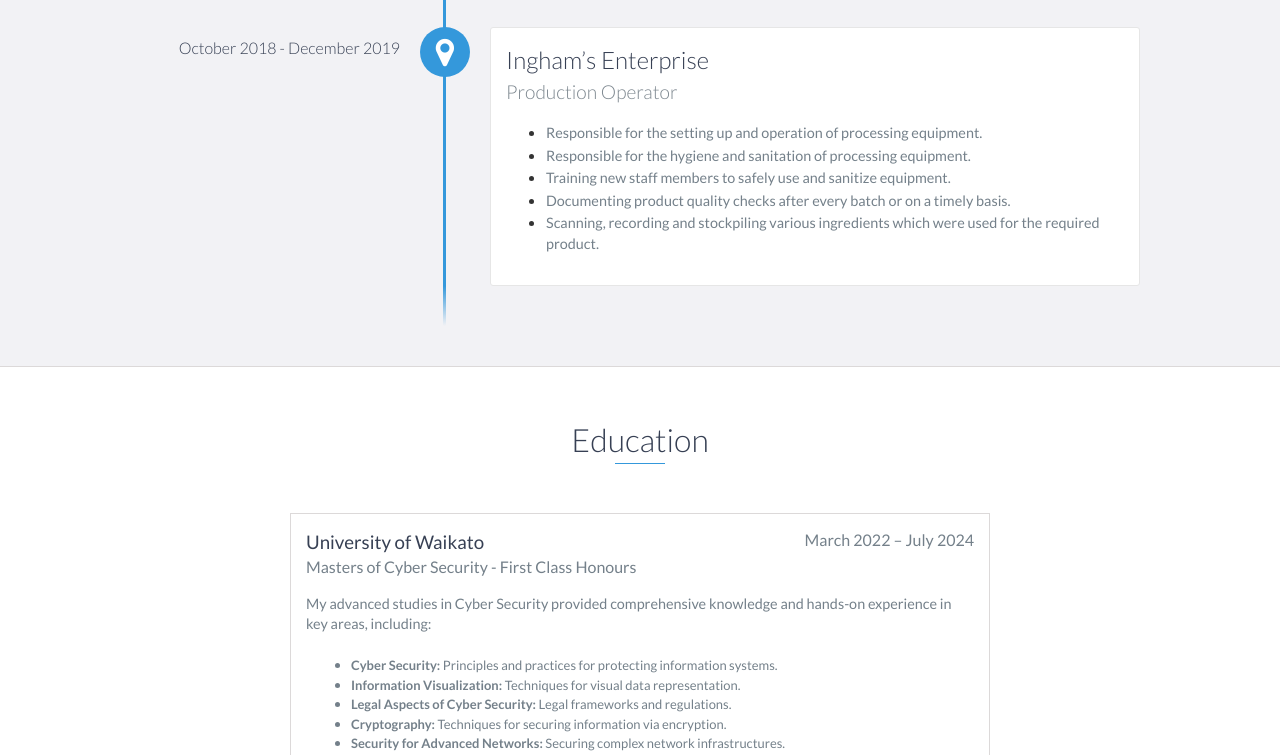
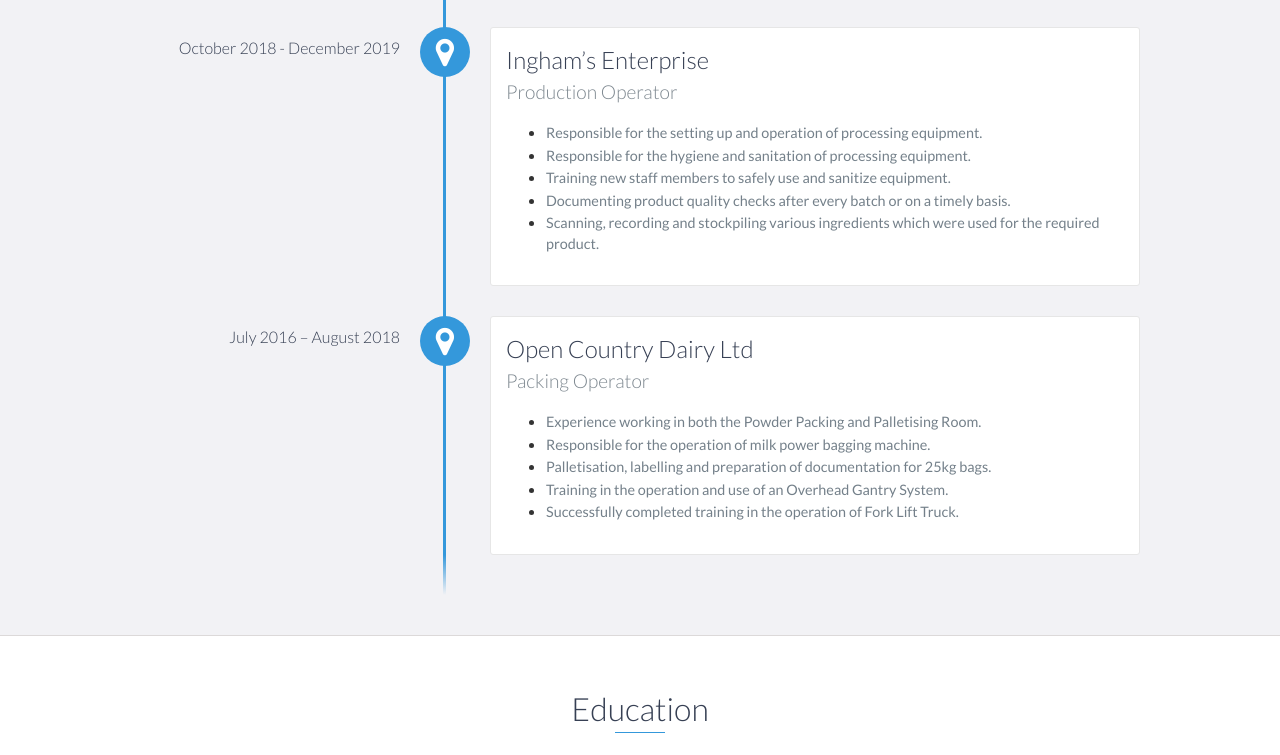
Before and after one commit to Evantair42/Evantair42.github.io, a website: page index.html in a window 1280 px wide. Shown: the part 2465-3220 px from the top of the page. Drawn offline with nearby package versions, Linux system fonts and the light colour scheme.

Commit message:
Update index.html

```diff
--- a/index.html
+++ b/index.html
@@ -142,6 +142,18 @@
 			          <li><p>Scanning, recording and stockpiling various ingredients which were used for the required product.</p></li>
 		        </ul>
             </div>
+
+		<div data-date="July 2016 – August 2018">
+	                <h3>Open Country Dairy Ltd</h3>
+	                <h4>Packing Operator</h4>
+			         <ul>
+				          <li><p>Experience working in both the Powder Packing and Palletising Room.</p></li>
+				          <li><p>Responsible for the operation of milk power bagging machine.</p></li>
+				          <li><p>Palletisation, labelling and preparation of documentation for 25kg bags.</p></li>
+				          <li><p>Training in the operation and use of an Overhead Gantry System.</p></li>
+				          <li><p>Successfully completed training in the operation of Fork Lift Truck.</p></li>
+			        </ul>
+           	 </div>
         </div>
     </div>
 
```
